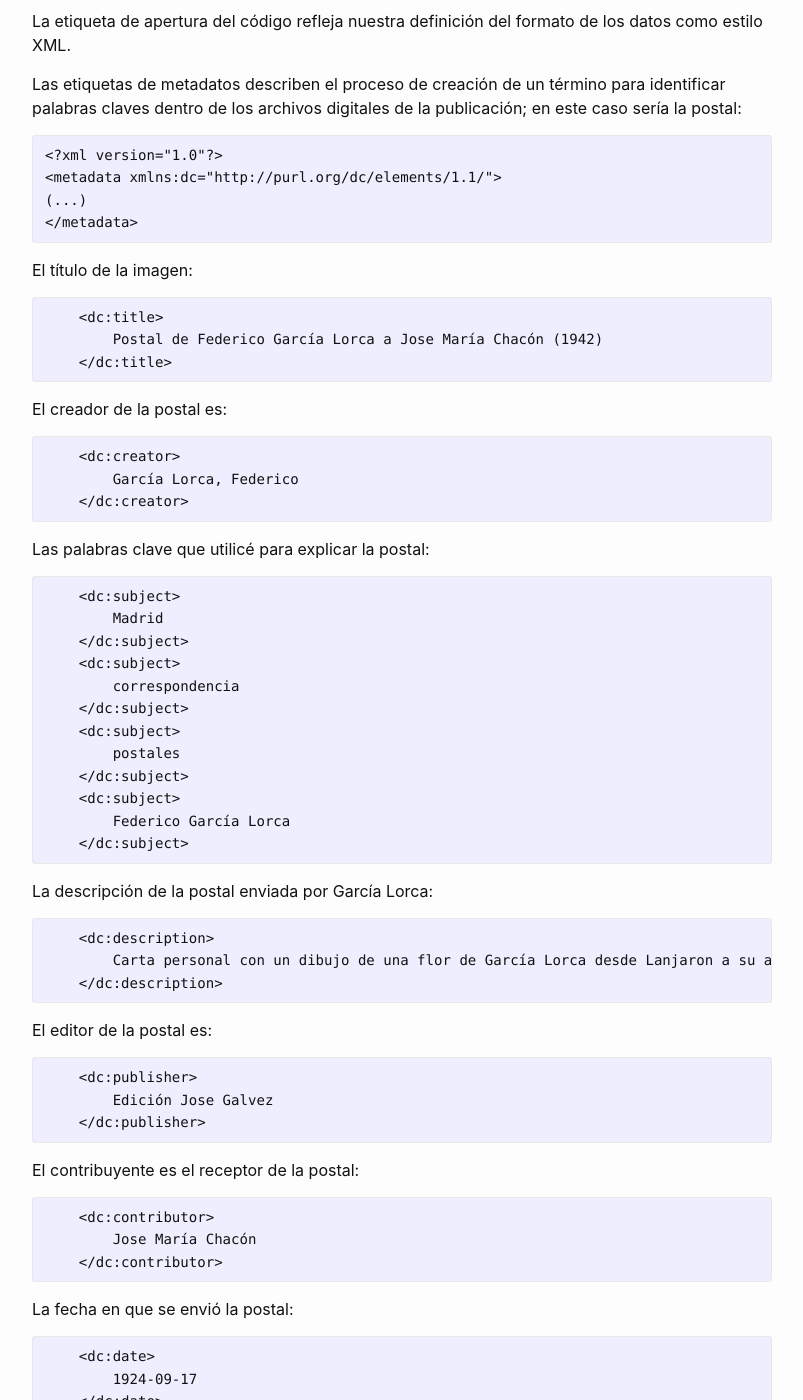
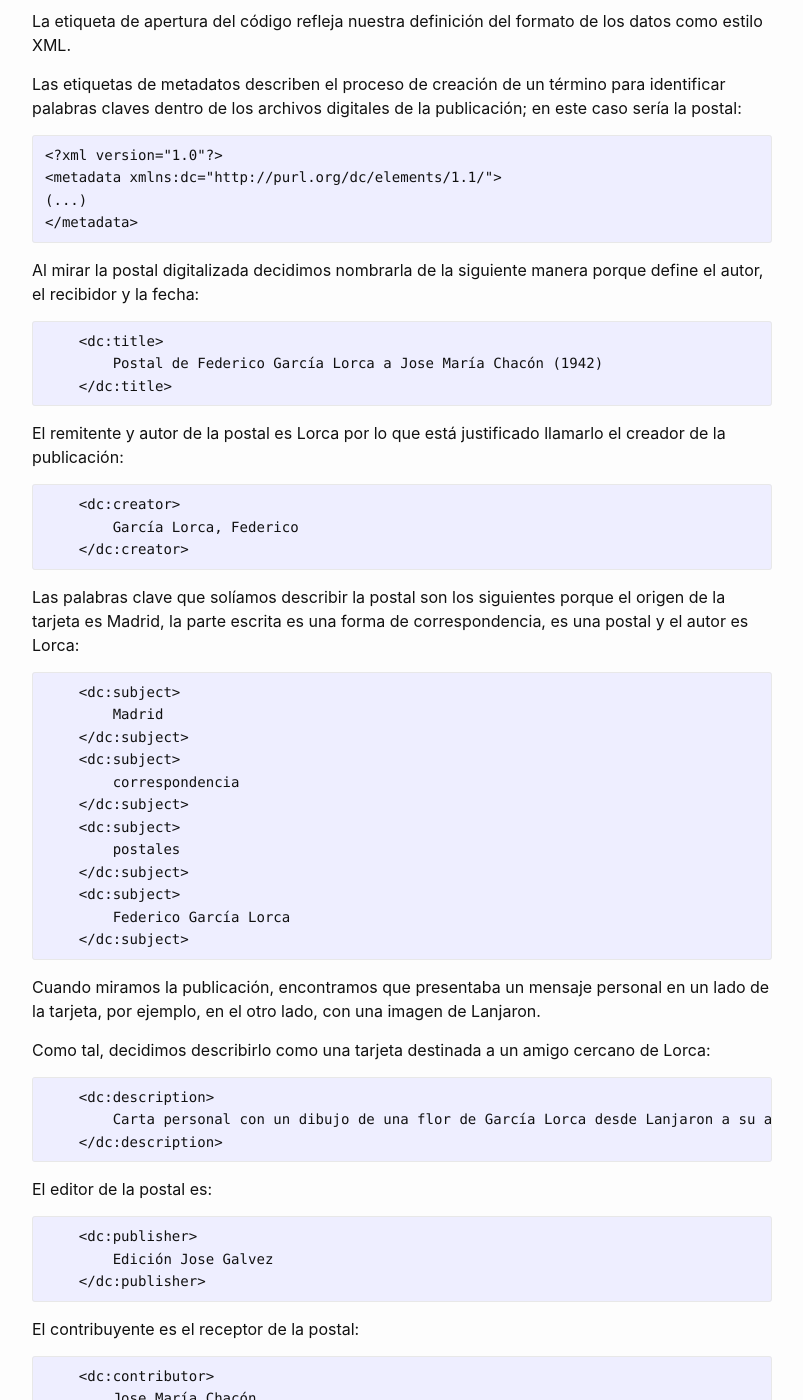
Before and after one commit to miladvh/miladvh.github.io, a Jekyll site: the page built from _posts/2021-09-22-metadatos.md, in a window 1280 px wide and 1400 px high, scrolled down 444 px. Shown: the whole window, without its empty margins (238-1041 px from the left). Built offline with Jekyll 4.4.1, drawn with Linux system fonts in a browser that asks for light colours.

Commit message:
Update 2021-09-22-metadatos.md

````diff
--- a/_posts/2021-09-22-metadatos.md
+++ b/_posts/2021-09-22-metadatos.md
@@ -20,7 +20,7 @@ Las etiquetas de metadatos describen el proceso de creación de un término para
 </metadata>
 ```
 
-El título de la imagen:
+Al mirar la postal digitalizada decidimos nombrarla de la siguiente manera porque define el autor, el recibidor y la fecha:
 
 ```
     <dc:title>
@@ -28,7 +28,7 @@ El título de la imagen:
     </dc:title>
  ```
 
-El creador de la postal es:
+El remitente y autor de la postal es Lorca por lo que está justificado llamarlo el creador de la publicación:
 
 ```
     <dc:creator>
@@ -36,7 +36,7 @@ El creador de la postal es:
     </dc:creator>
  ```
 
-Las palabras clave que utilicé para explicar la postal:
+Las palabras clave que solíamos describir la postal son los siguientes porque el origen de la tarjeta es Madrid, la parte escrita es una forma de correspondencia, es una postal y el autor es Lorca:
 
 ```
     <dc:subject>
@@ -53,7 +53,9 @@ Las palabras clave que utilicé para explicar la postal:
     </dc:subject>
 ```
 
-La descripción de la postal enviada por García Lorca:
+Cuando miramos la publicación, encontramos que presentaba un mensaje personal en un lado de la tarjeta, por ejemplo, en el otro lado, con una imagen de Lanjaron.
+
+Como tal, decidimos describirlo como una tarjeta destinada a un amigo cercano de Lorca:
 
 ```
     <dc:description>
````
